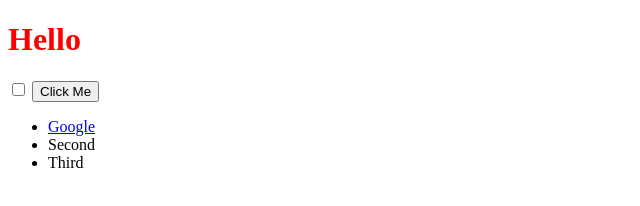
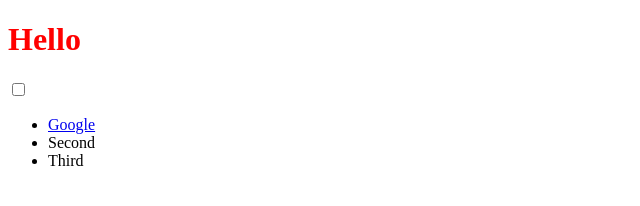
Before and after one commit to vartika-bot/JavascriptDOM, a plain HTML site: page index.html in a window 1280 px wide. Shown: the whole page, without its empty margins (0-640 px from the left). Drawn offline with Linux system fonts and the light colour scheme.

Commit message:
2ndcommit

```diff
--- a/index.html
+++ b/index.html
@@ -12,7 +12,7 @@
 
     <input type="checkbox">
 
-    <button>Click Me</button>
+    <!-- /<button>Click Me</button> -->
 
     <ul>
       <li class="list">
```
